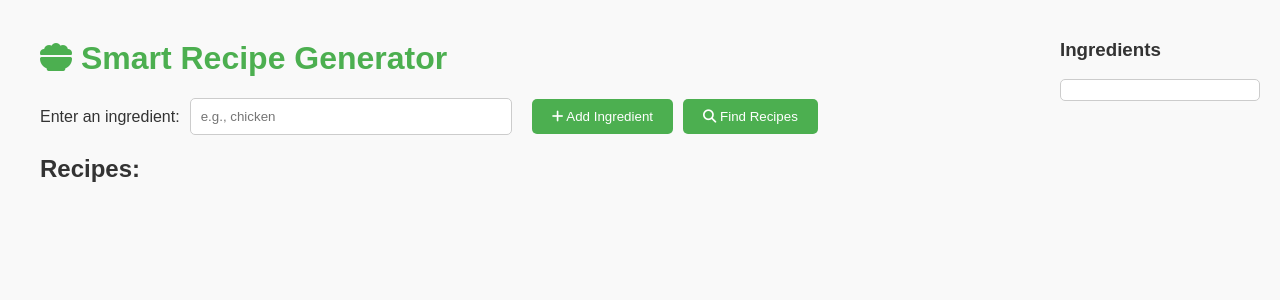
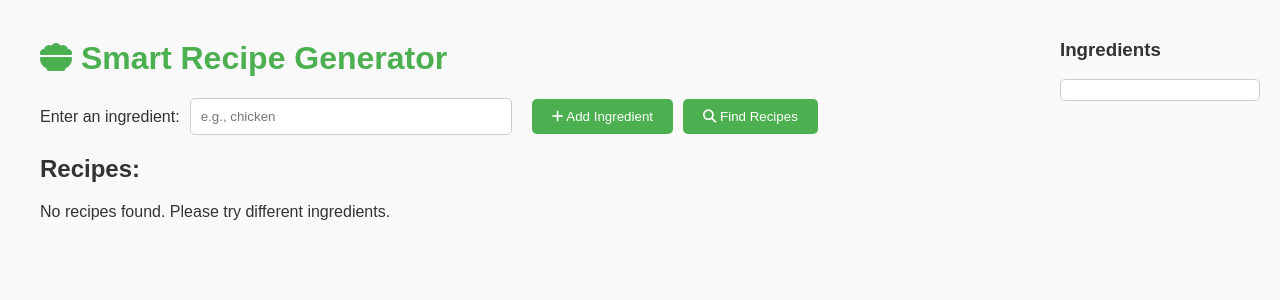
Before and after one commit to Peegvig/RecipeGenerator, a Flask app: page / in a window 1280 px wide. Shown: the top 300 px of the page. Run offline with Flask 3, Linux system fonts and the light colour scheme.

Commit message:
added a no recipes found

```diff
--- a/app.py
+++ b/app.py
@@ -11,13 +11,16 @@ API_KEY = os.getenv('SPOONACULAR_API_KEY')
 @app.route('/', methods=['GET', 'POST'])
 def index():
     recipes = []
+    no_recipes_found = False
     if request.method == 'POST':
         ingredients = request.form.get('ingredients')
         session['ingredients'] = ingredients
         recipes = get_recipes(ingredients)
     elif 'ingredients' in session:
         recipes = get_recipes(session['ingredients'])
-    return render_template('index.html', recipes=recipes)
+    if not recipes:
+        no_recipes_found = True
+    return render_template('index.html', recipes=recipes, no_recipes_found=no_recipes_found)
 
 
 def get_recipes(ingredients):
--- a/templates/index.html
+++ b/templates/index.html
@@ -79,6 +79,9 @@
         <input type="hidden" name="ingredients" id="ingredients-hidden">
     </form>
     <h2>Recipes:</h2>
+    {% if no_recipes_found %}
+        <p>No recipes found. Please try different ingredients.</p>
+    {% else %}
         <ul>
             {% for recipe in recipes %}
                 <li>
@@ -90,6 +93,7 @@
                 </li>
             {% endfor %}
         </ul>
+    {% endif %}
     <script>
         const ingredientList = document.getElementById('ingredient-list');
         const ingredientInput = document.getElementById('ingredient-input');
```
Lines whose indentation alone changed are shown as unchanged.
